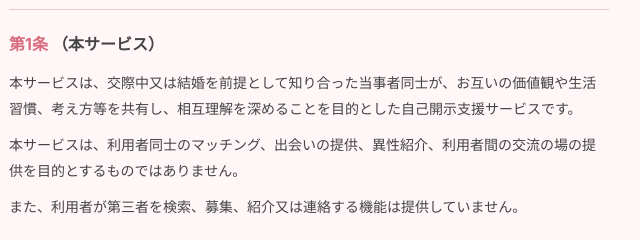
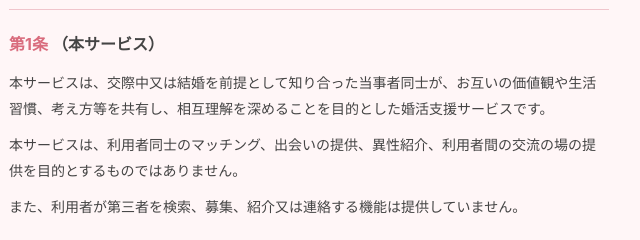
Before and after one commit to liffdevelop31257014-gif/-termsofuse, a plain HTML site: page index.html in a window 1280 px wide. Shown: the part 235-475 px from the top of the page, 331-971 px from the left. Drawn offline with Linux system fonts and the light colour scheme.

Commit message:
Update index.html

```diff
--- a/index.html
+++ b/index.html
@@ -22,7 +22,7 @@
 
   <article class="clause">
     <h2><span class="clause__number">第1条</span>（本サービス）</h2>
-    <p>本サービスは、交際中又は結婚を前提として知り合った当事者同士が、お互いの価値観や生活習慣、考え方等を共有し、相互理解を深めることを目的とした自己開示支援サービスです。</p>
+    <p>本サービスは、交際中又は結婚を前提として知り合った当事者同士が、お互いの価値観や生活習慣、考え方等を共有し、相互理解を深めることを目的とした婚活支援サービスです。</p>
     <p>本サービスは、利用者同士のマッチング、出会いの提供、異性紹介、利用者間の交流の場の提供を目的とするものではありません。</p>
     <p>また、利用者が第三者を検索、募集、紹介又は連絡する機能は提供していません。</p>
   </article>
```
